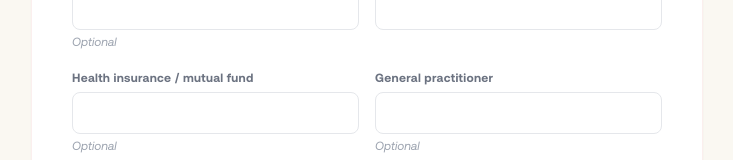
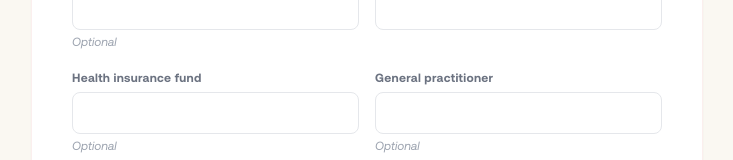
Before and after one commit to HonaeCare/honae-care, a Next.js app: page /form in a window 1280 px wide. Shown: the part 786-946 px from the top of the page, without its empty margins (273-1006 px from the left). Built offline with nearby package versions, Linux system fonts and the light colour scheme.

Commit message:
i18n: fix mutuelle translation (mutual fund -> health insurance fund / ziekenfonds)

```diff
--- a/components/form/steps/Step1.tsx
+++ b/components/form/steps/Step1.tsx
@@ -95,7 +95,7 @@ export default function Step1() {
       </div>
 
       <div className="grid grid-cols-1 sm:grid-cols-2 gap-4">
-        <FormField label={t({ fr: 'Couverture de soins / mutuelle', en: 'Health insurance / mutual fund', nl: 'Ziekteverzekering / mutualiteit' })} hint={facultatif}>
+        <FormField label={t({ fr: 'Couverture de soins / mutuelle', en: 'Health insurance fund', nl: 'Ziekenfonds / mutualiteit' })} hint={facultatif}>
           <input className="field-input" {...register('step1.mutuelle')} />
         </FormField>
         <FormField label={t({ fr: 'Médecin traitant', en: 'General practitioner', nl: 'Huisarts' })} hint={facultatif}>
```
